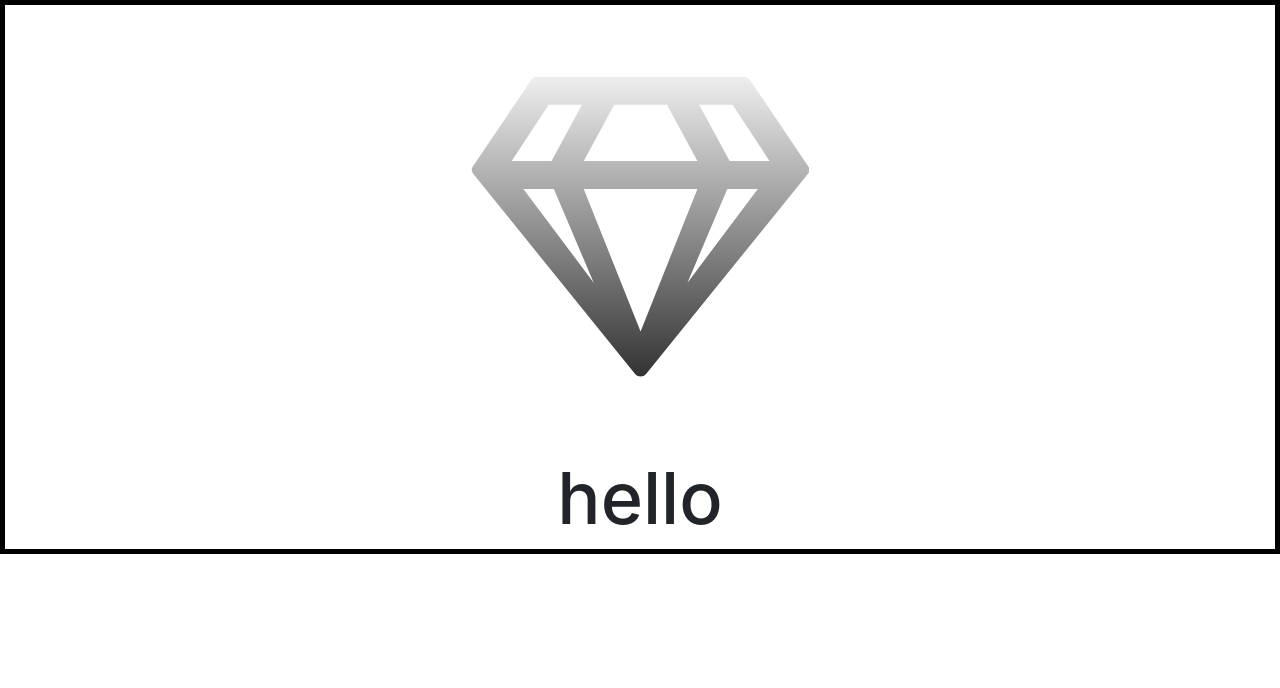
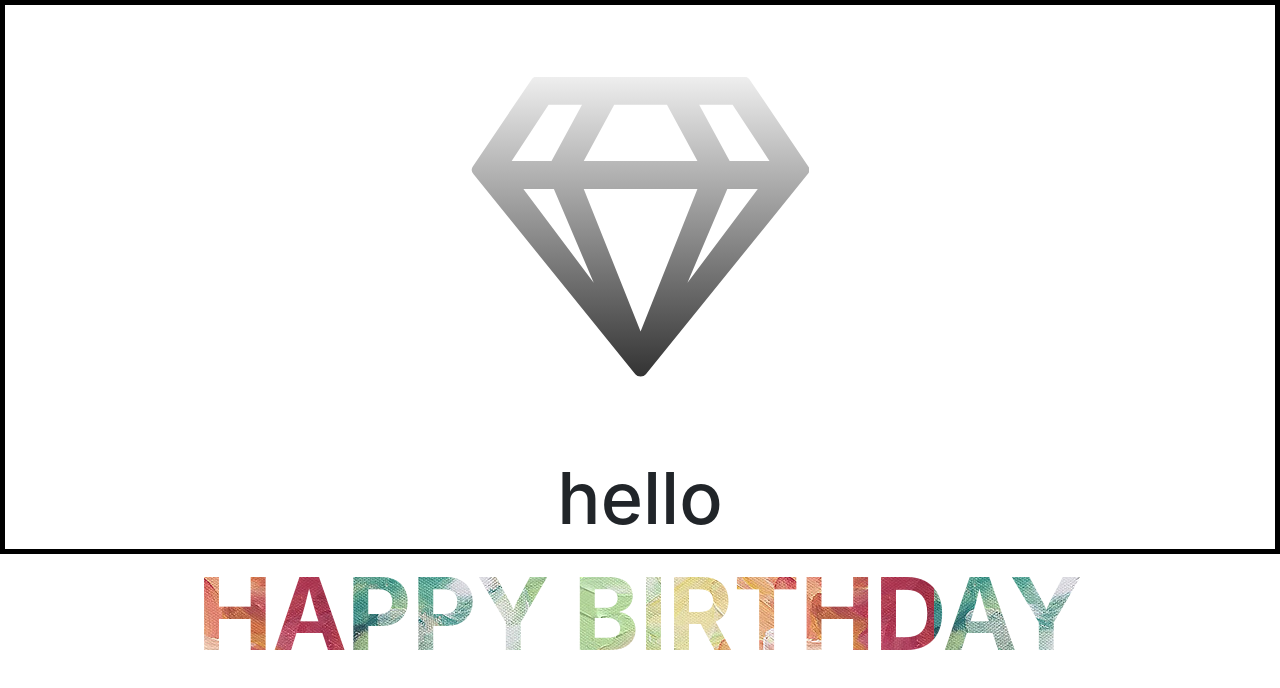
Before and after one commit to HetPatel07/text-gradient, a plain HTML site: page index.html in a window 1280 px wide. Drawn offline with nearby package versions, Linux system fonts and the light colour scheme.

Commit message:
textgradient

```diff
--- a/css/practice.css
+++ b/css/practice.css
@@ -31,8 +31,18 @@ body {
     -moz-background-clip: text;
     -webkit-text-fill-color: transparent;
 }
-
 .child h1 {
     font-size: 72px;
 
 }
+
+.child2 h1{
+    text-align: center;
+    font-size: 100px;
+    font-weight: 700;
+     background: url(../images/5257b6c12d89875.jpg) ;
+    background-position: center;
+    -webkit-background-clip: text;
+    -moz-background-clip: text;
+    -webkit-text-fill-color: transparent;
+}
--- a/index.html
+++ b/index.html
@@ -7,7 +7,7 @@
     <link rel="stylesheet" href="https://stackpath.bootstrapcdn.com/bootstrap/4.3.0/css/bootstrap.min.css" integrity="sha384-PDle/QlgIONtM1aqA2Qemk5gPOE7wFq8+Em+G/hmo5Iq0CCmYZLv3fVRDJ4MMwEA" crossorigin="anonymous">
     <link rel="stylesheet" href="css/practice.css">
     <meta http-equiv="X-UA-Compatible" content="ie=edge">
-    <title> Title </title>
+    <title> TEXT GRADIENT </title>
 </head>
 <body>
 <div class="parent">
@@ -15,6 +15,9 @@
         <i class="far fa-gem"></i>
         <h1>hello</h1>
     </div>
+    <div class="child2">
+        <h1>HAPPY BIRTHDAY</h1>
+    </div>
 </div>
 </body>
 </html>
```
Also changed, not shown: images/5257b6c12d89875.jpg (added).
